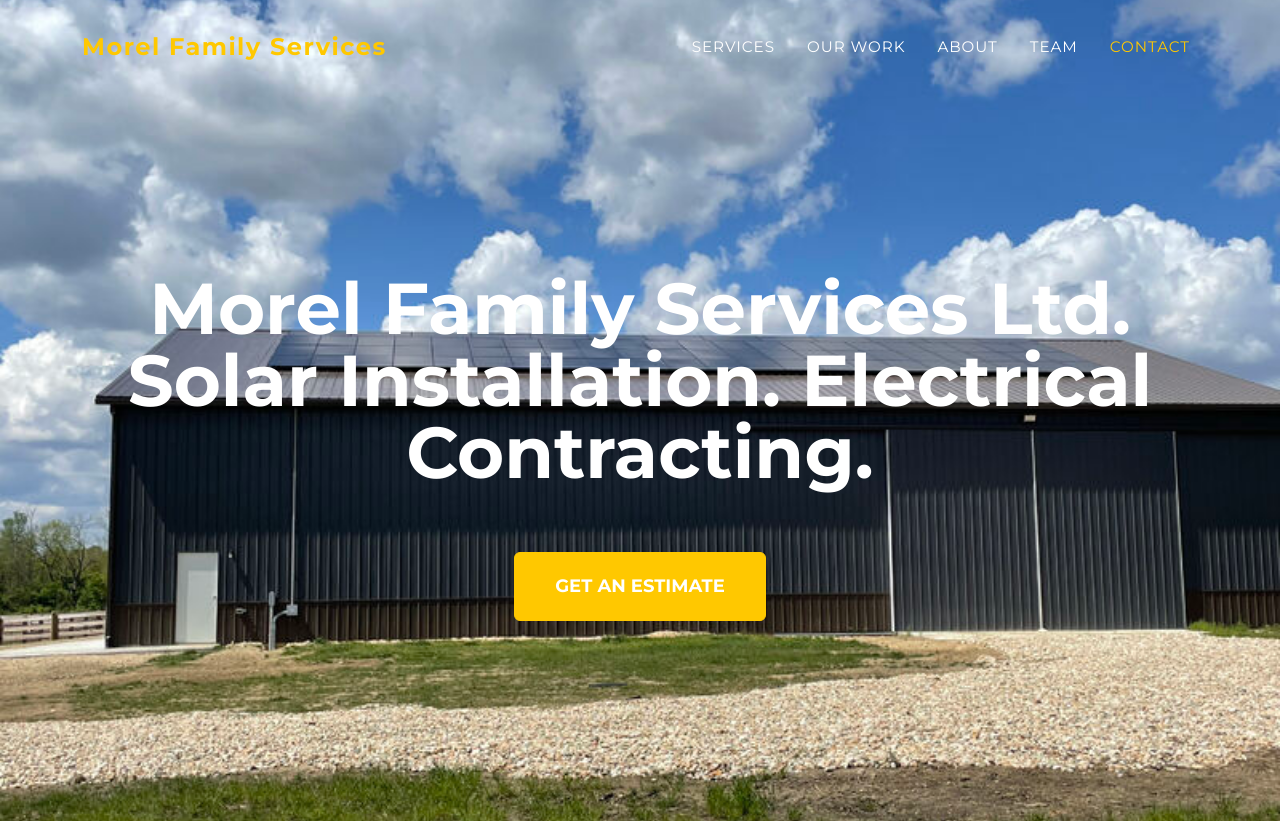
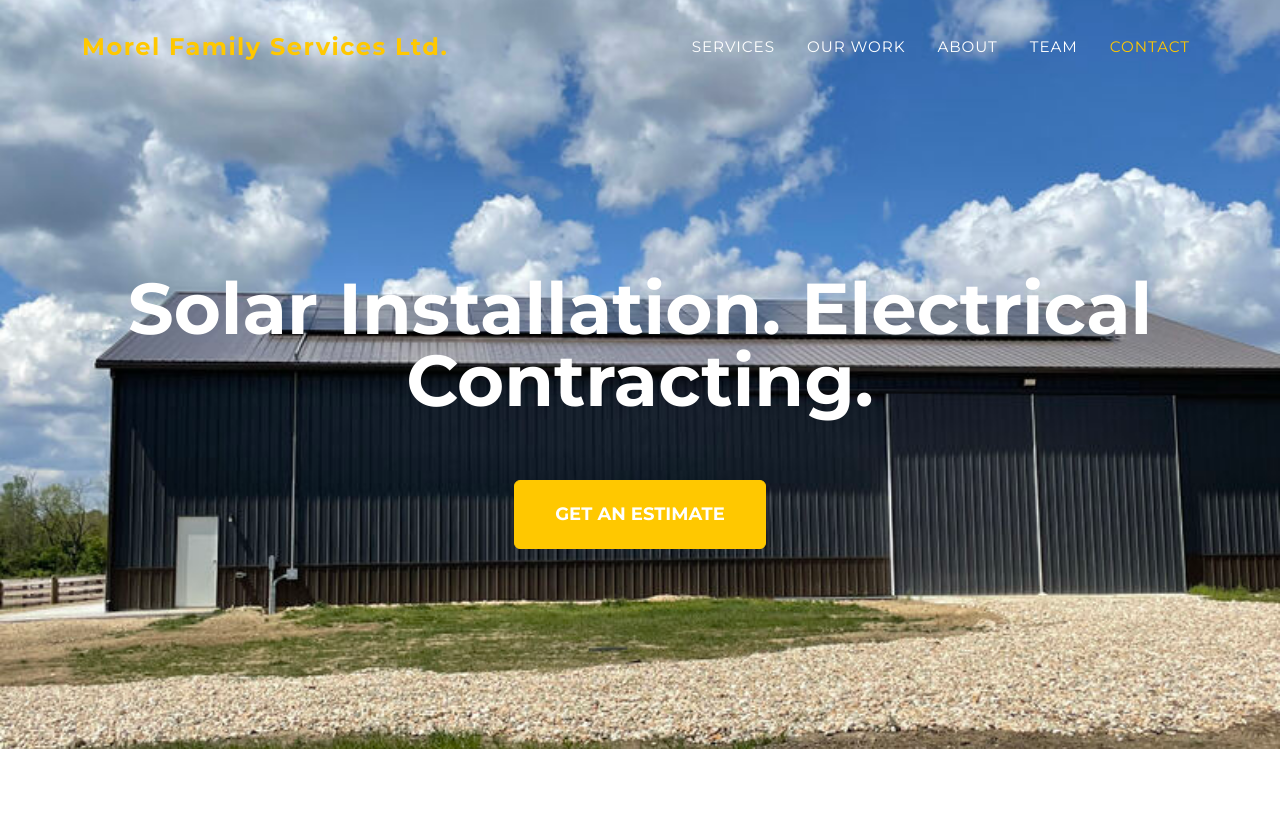
Before and after one commit to morelfamilyservices/morelfamilyservices.github.io, a plain HTML site: page index.html in a window 1280 px wide. Shown: the top 823 px of the page. Drawn offline with nearby package versions, Linux system fonts and the light colour scheme.

Commit message:
update headline

```diff
--- a/index.html
+++ b/index.html
@@ -6,7 +6,7 @@
     <meta name="viewport" content="width=device-width, initial-scale=1, shrink-to-fit=no" />
     <meta name="description" content="" />
     <meta name="author" content="" />
-    <title>Morel Family Services</title>
+    <title>Morel Family Services Ltd.</title>
     <!-- Favicon-->
     <link rel="icon" type="image/x-icon" href="assets/favicon.ico" />
     <!-- Font Awesome icons (free version)-->
@@ -22,7 +22,7 @@
     <!-- Navigation-->
     <nav class="navbar navbar-expand-lg navbar-dark fixed-top" id="mainNav">
         <div class="container">
-            <a class="navbar-brand" href="#page-top">Morel Family Services
+            <a class="navbar-brand" href="#page-top">Morel Family Services Ltd.
                 <!-- <img src="assets/img/navbar-logo.svg" alt="..." /> -->
             </a>
             <button class="navbar-toggler" type="button" data-bs-toggle="collapse" data-bs-target="#navbarResponsive"
@@ -47,7 +47,7 @@
             <!-- <div class="masthead-subheading">Welcome To Morel Family Services Ltd.</div> -->
             <!-- <div class="masthead-heading text-uppercase">Morel Family Services Ltd.
             </div> -->
-            <div class="masthead-heading">Morel Family Services Ltd. Solar Installation. Electrical Contracting.
+            <div class="masthead-heading">Solar Installation. Electrical Contracting.
             </div>
             <a class="btn btn-primary btn-xl text-uppercase" href="#services">Get an Estimate</a>
         </div>
@@ -197,7 +197,7 @@
             </div>
             <ul class="timeline">
                 <li>
-                    <div class="timeline-image"><img class="rounded-circle img-fluid" src="assets/img/about/solar.jpg"
+                    <div class="timeline-image"><img class="rounded-circle img-fluid" src="assets/img/team/jacob.jpeg"
                             alt="..." /></div>
                     <div class="timeline-panel">
                         <div class="timeline-heading">
```
